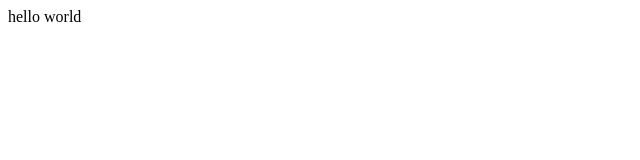
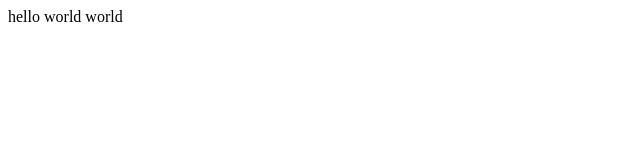
Before and after one commit to vbh1996xxx/vbh1996xxx.github.io, a plain HTML site: page index.html in a window 1280 px wide. Shown: the full height of the page, 0-640 px from the left. Drawn offline with Linux system fonts and the light colour scheme.

Commit message:
Update index.html

```diff
--- a/index.html
+++ b/index.html
@@ -1,3 +1,3 @@
 <html>
-    hello world
+    hello world  world
 </html>
```
